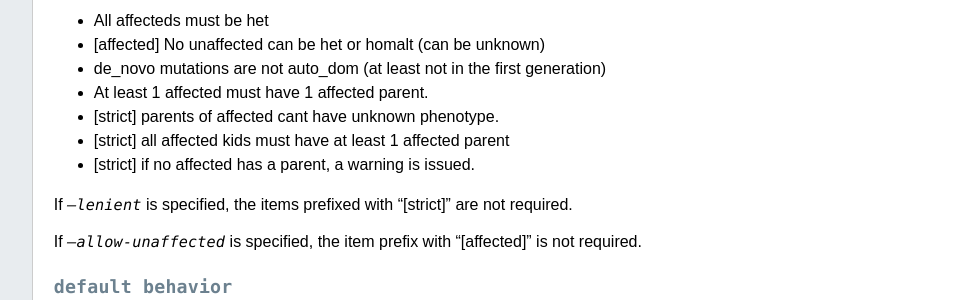
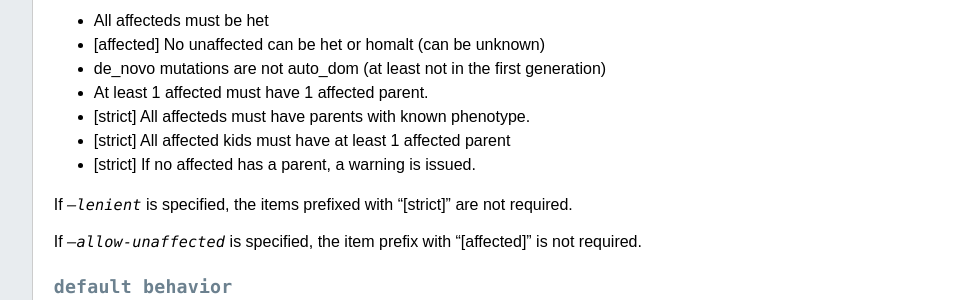
Before and after one commit to arq5x/gemini, a Sphinx documentation site: the page built from docs/content/tools.rst, in a window 1280 px wide and 900 px high, scrolled down 8650 px. Shown: the part 152-452 px from the top of the window, without its empty margins (224-1189 px from the left). Built offline with Sphinx 7.4.7, drawn with Linux system fonts in a browser that asks for light colours; formulas are drawn with MathJax 3; comment, search, counter and statistics services are not loaded; the version number is read from the project's files by our own code.

Commit message:
clarify docs again

```diff
--- a/docs/content/tools.rst
+++ b/docs/content/tools.rst
@@ -553,9 +553,9 @@ Genotype Requirements
 - [affected] No unaffected can be het or homalt (can be unknown)
 - de_novo mutations are not auto_dom (at least not in the first generation)
 - At least 1 affected must have 1 affected parent.
-- [strict] parents of affected cant have unknown phenotype.
-- [strict] all affected kids must have at least 1 affected parent
-- [strict] if no affected has a parent, a warning is issued.
+- [strict] All affecteds must have parents with known phenotype.
+- [strict] All affected kids must have at least 1 affected parent
+- [strict] If no affected has a parent, a warning is issued.
 
 
 If `--lenient` is specified, the items prefixed with "[strict]" are not required.
```
